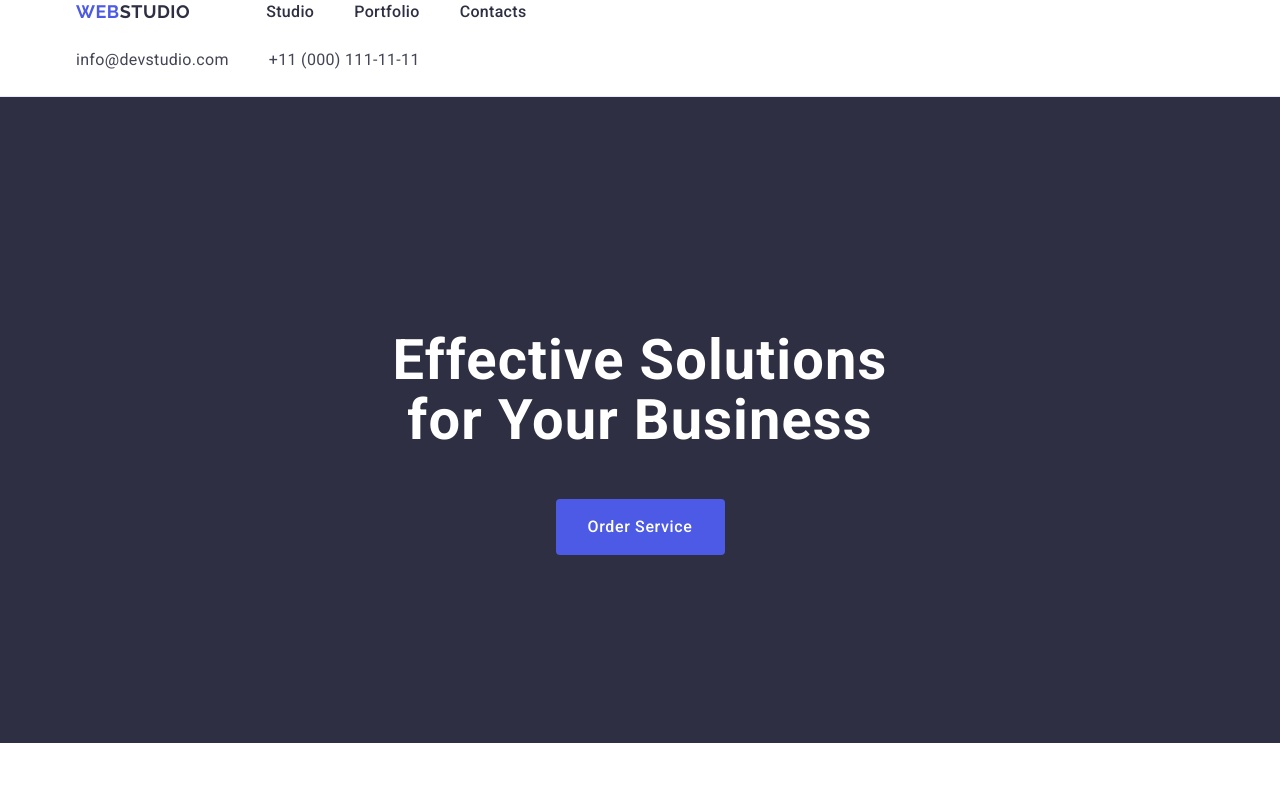
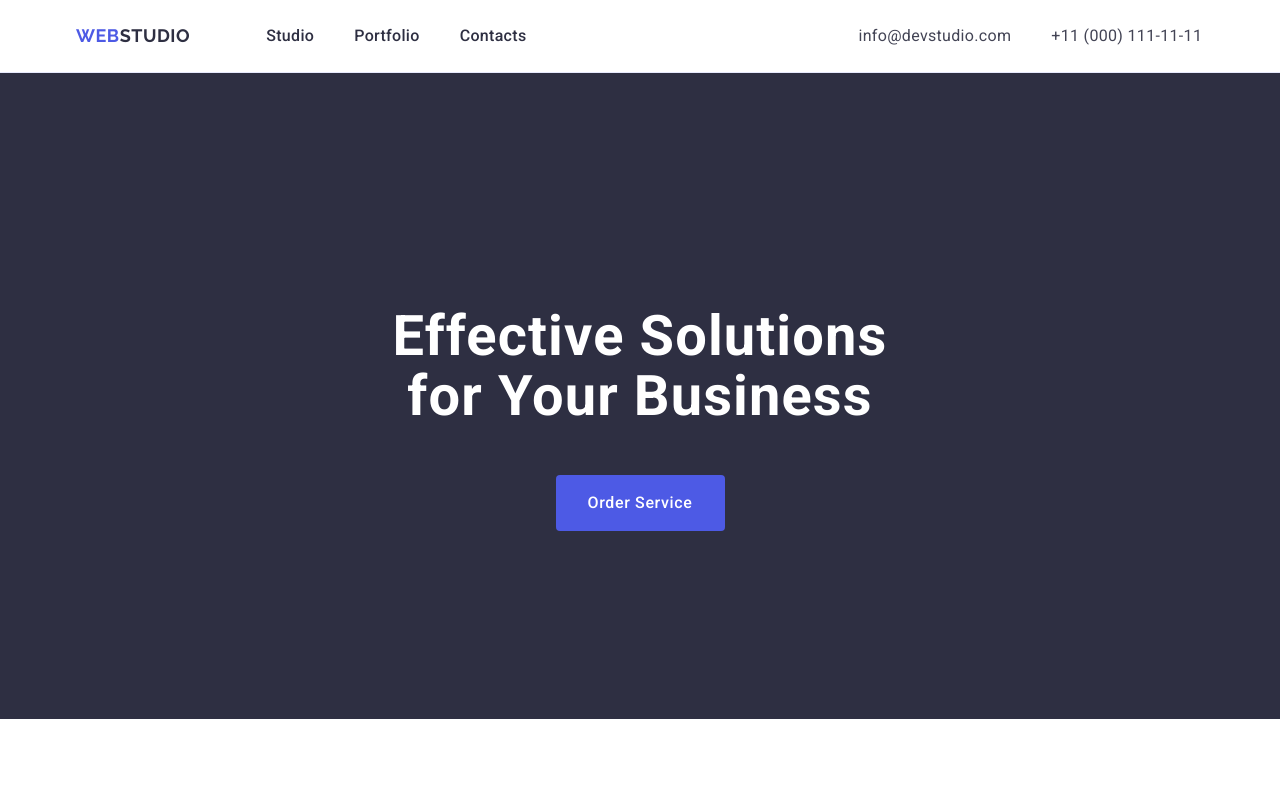
Before and after one commit to Rybalko-Andrii/goit-markup-hw-03, a plain HTML site: page index.html in a window 1280 px wide. Shown: the top 800 px of the page. Drawn offline with nearby package versions, Linux system fonts and the light colour scheme.

Commit message:
Header upd

```diff
--- a/css/styles.css
+++ b/css/styles.css
@@ -33,6 +33,9 @@ img {
   border-bottom: 1px solid #e7e9fc;
 }
 
+.header-container {
+  display: flex;
+}
 .nav {
   display: flex;
   align-items: center;
--- a/index.html
+++ b/index.html
@@ -26,7 +26,7 @@
 
   <body>
     <header class="header">
-      <div class="container">
+      <div class="header-container container">
         <nav class="nav">
           <a class="logo-top" href="./index.html"
             >Web<span class="studio">Studio</span></a
```
